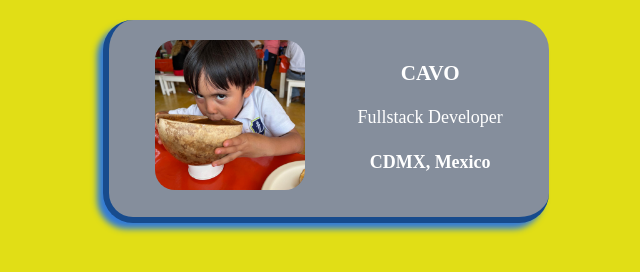
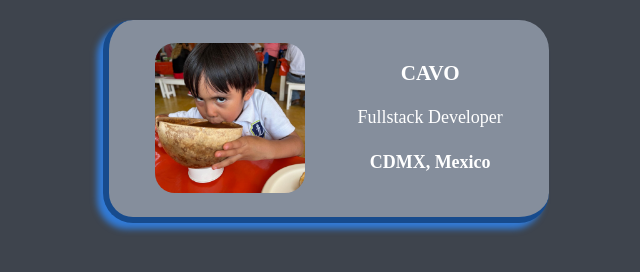
Before and after one commit to JJVV206/CAVO---Card, a website built with Vite: page index.html in a window 1280 px wide. Shown: the whole page, without its empty margins (314-954 px from the left). Built offline with nearby package versions, Linux system fonts and the light colour scheme.

Commit message:
Update styles.css

```diff
--- a/styles.css
+++ b/styles.css
@@ -7,7 +7,7 @@ body {
     */
     font-family: italic 1.2rem "Fira Sans",serif;
 
-    background-color: #e1de16;
+    background-color: #3e444d;
 }
 
 .avatar {
@@ -25,6 +25,7 @@ body {
     display: flex;
     justify-content: space-around;
     text-align: center;
+    align-items: center;
 
     background: #858e9c;
     color: white;
```
